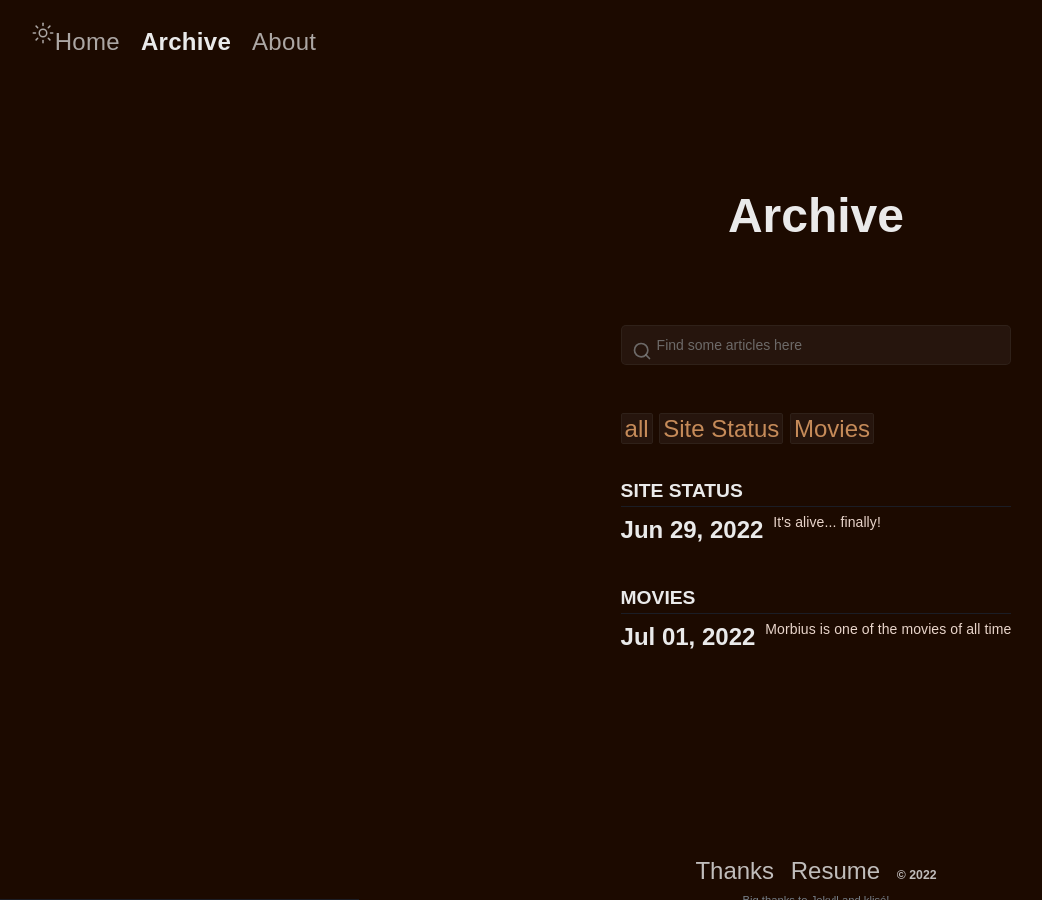
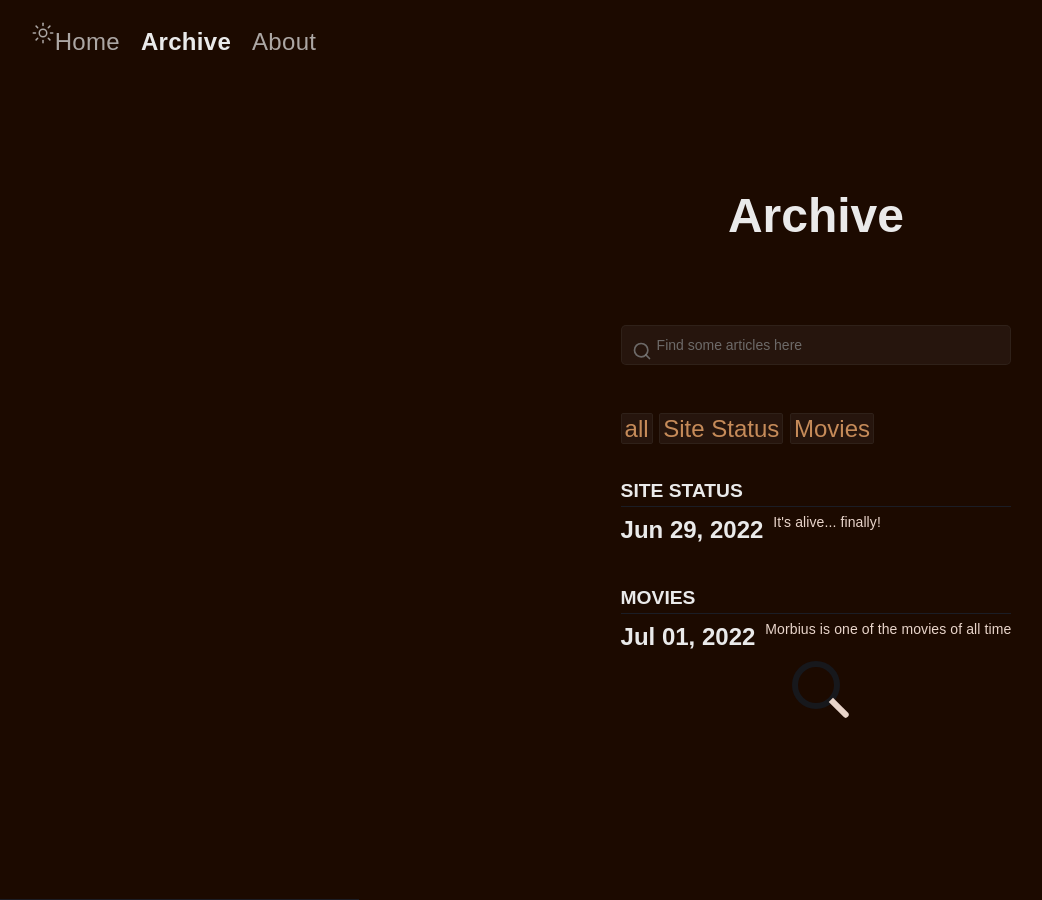
Before and after one commit to philippines69/carlcastroarchives, a Jekyll site: the page built from archive.html, in a window 1280 px wide. Shown: the whole page, without its empty margins (123-1165 px from the left). Built offline with Jekyll 4.4.1, drawn with Linux system fonts in a browser that asks for light colours.

Commit message:
Update archive.html

```diff
--- a/archive.html
+++ b/archive.html
@@ -35,3 +35,9 @@ comments: false
     </article>
   {%- endfor -%}
 {%- endfor -%}
+
+<form>
+	<label for="search">Search</label>
+	<input id="search" type="search" pattern=".*\S.*" required>
+	<span class="caret"></span>
+</form>
```
